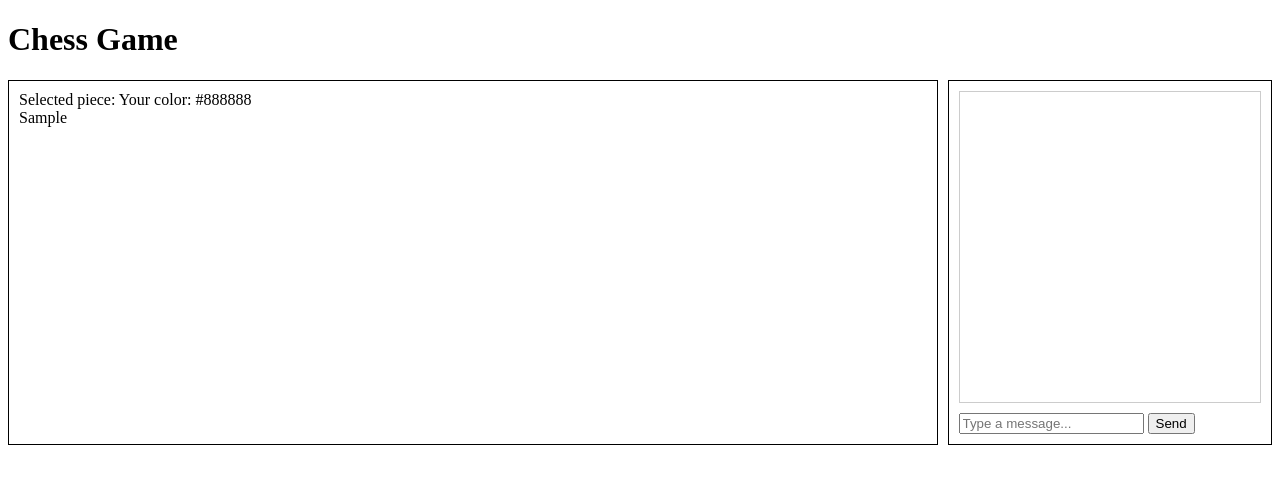
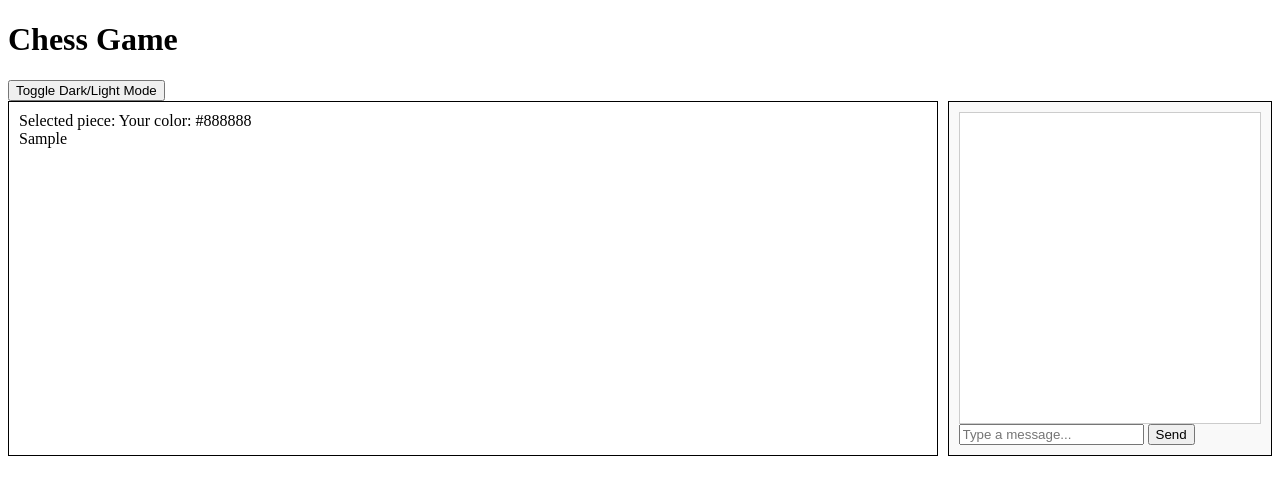
Before and after one commit to BobJr23/Python-Chess-site, a Flask app: template templates/game.html in a window 1280 px wide. Shown: the top 495 px of the page. Run offline with Flask 3, Linux system fonts and the light colour scheme; the template is opened without the code that fills it: most values are stand-ins (such as "Sample title", 1, 10 or a date in 2020); data that the repository does not hold is empty.

Commit message:
dark mode and analytics

```diff
--- a/app.py
+++ b/app.py
@@ -28,6 +28,18 @@
     return board
 
 
+def get_active_players():
+    games = get_games()
+    active_players = set()
+    for game in games["games"].values():
+        if game["status"] == "playing":
+            if game["player1_id"]:
+                active_players.add(game["player1_id"])
+            if game["player2_id"]:
+                active_players.add(game["player2_id"])
+    return len(active_players)
+
+
 def verify_player(game_code, username):
     games = get_games()
     game = games["games"][game_code]
@@ -49,7 +61,7 @@
     except KeyError:
         username = None
 
-    return render_template("home.html", username=username)
+    return render_template("home.html", username=username, active=get_active_players())
 
 
 @app.route("/signup", methods=["POST"])
--- a/templates/game.html
+++ b/templates/game.html
@@ -5,6 +5,33 @@
     <meta charset="UTF-8">
     <title>Chess Game</title>
     <style>
+        body.light-mode {
+            background-color: #ffffff;
+            color: #000000;
+        }
+        body.dark-mode {
+            background-color: #000000;
+            color: #ffffff;
+        }
+        body.light-mode .chat-section {
+            background-color: #f9f9f9;
+            color: #000000;
+        }
+
+        body.dark-mode .chat-section {
+            background-color: #333333;
+            color: #ffffff;
+        }
+
+        body.light-mode .chat-messages {
+            background-color: #ffffff;
+            color: #000000;
+        }
+
+        body.dark-mode .chat-messages {
+            background-color: #444444;
+            color: #ffffff;
+        }
         .container {
             display: flex;
         }
@@ -24,14 +51,27 @@
             overflow-y: scroll;
             border: 1px solid #ccc;
             padding: 5px;
+            background-color: #f9f9f9;
+            font-family: Arial, sans-serif;
         }
-        .chat-input {
-            margin-top: 10px;
+        .chat-messages div {
+            margin-bottom: 10px;
+            padding: 5px;
+            border-bottom: 1px solid #ddd;
+        }
+        .chat-messages .player-name {
+            font-weight: bold;
+            color: #333;
+        }
+        .chat-messages .message-text {
+            margin-left: 10px;
+            color: #555;
         }
     </style>
 </head>
-<body>
+<body class="light-mode">
 <h1>Chess Game</h1>
+<button id="toggle-mode">Toggle Dark/Light Mode</button>
 {% if error %}
     <script>
         window.location.href = '/game/{{ game_code }}';
@@ -48,6 +88,7 @@
     </div>
     <div class="chat-section">
         {% if color != None %}
+
 
         <div class="chat-messages" id="chat-messages">
         </div>
@@ -80,9 +121,8 @@
             .then(response => response.json())
             .then(data => {
                 console.log(data);
-                if (data.status === 400) {
-                    alert(data.body);
-                } else {
+                // no elseif cuz it was bugging
+                if (data.status === 200) {
                     //update board
                     document.getElementById('chess-board').innerHTML = data.board;
                     // update select piece text
@@ -110,7 +150,7 @@
     // Reload messages every 10 seconds, didn't want to spam server, but you could modify if you want
     setInterval(reloadMessages, 10000);
     // Reload board every 5 seconds, again, changeable
-    setInterval(updateBoard, 5000, "None");
+    setInterval(updateBoard, 5000, document.getElementById('selected-piece').textContent);
 
     document.getElementById('chat-form').addEventListener('submit', function(event) {
         event.preventDefault();
@@ -165,6 +205,21 @@
         updateBoard(square);
 
     });
+
+    // Dark/Light mode toggle cuz dark mode > light mode
+    const toggleButton = document.getElementById('toggle-mode');
+    toggleButton.addEventListener('click', function() {
+        const body = document.body;
+        body.classList.toggle('dark-mode');
+        body.classList.toggle('light-mode');
+        localStorage.setItem('mode', body.classList.contains('dark-mode') ? 'dark' : 'light');
+    });
+
+    // Load mode from localStorage (better than cookies)
+    window.addEventListener('load', function() {
+        const mode = localStorage.getItem('mode') || 'light';
+        document.body.classList.add(mode + '-mode');
+    });
 </script>
 </body>
 </html>
```
Also changed, not shown: templates/home.html (+38 -12 lines), templates/new_game.html (+28 -2 lines), templates/open_games.html (+31 -4 lines). Lines whose indentation alone changed are shown as unchanged.
